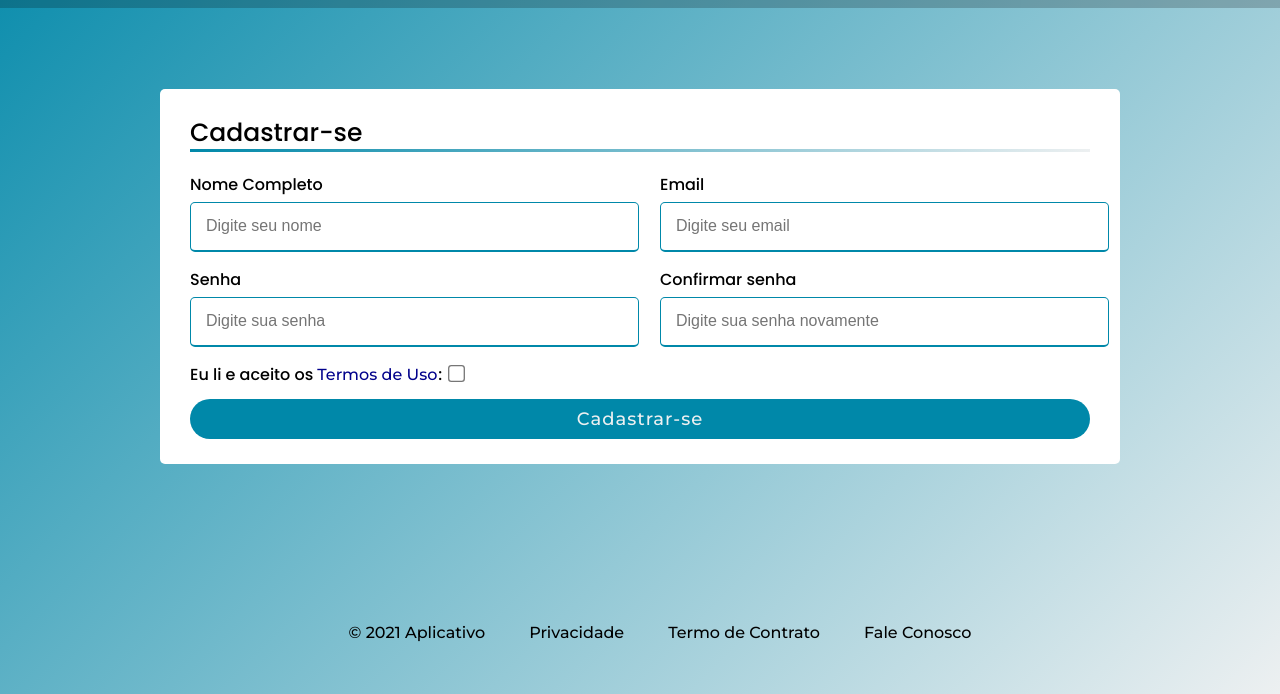
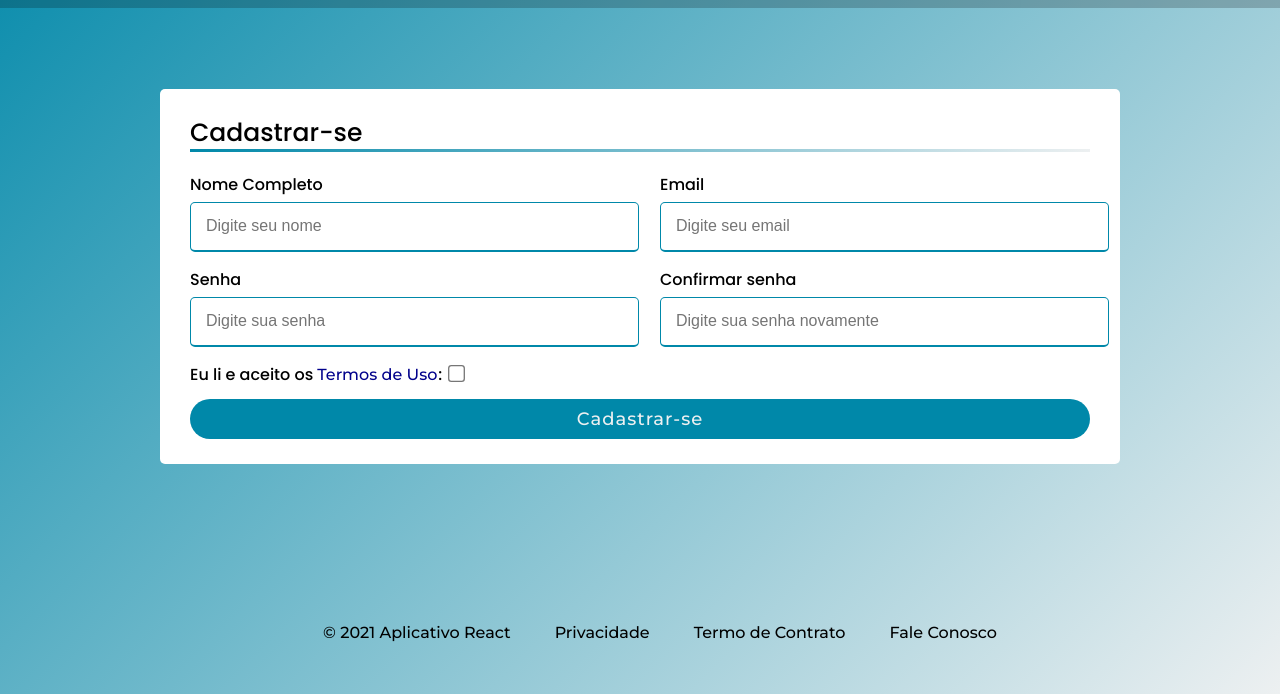
Before and after one commit to NetoTV/Foco-Total, a plain HTML site: page registrar.html in a window 1280 px wide. Shown: the part 142-836 px from the top of the page. Drawn offline with Linux system fonts and the light colour scheme.

Commit message:
atualizando nomes e testando
Atualizando o título do projeto e tb o footer só para testar.

```diff
--- a/registrar.html
+++ b/registrar.html
@@ -7,7 +7,7 @@
     <meta name="description" content="">
     <meta name="viewport" content="width=device-width, initial-scale=1.0">
     <link rel="stylesheet" href="styles.css">
-    <title>Aplicativo</title>
+    <title>Aplicativo React</title>
 </head>
 
 <body>
@@ -61,7 +61,7 @@
     <p class="error-validation template"></p>
     <footer>
         <ul class="nav__links">
-            <li class="footerTexto">© 2021 Aplicativo</li>
+            <li class="footerTexto">© 2021 Aplicativo React</li>
             <li><a class="footerTexto" href="#">Privacidade</a></li>
             <li><a class="footerTexto" href="#">Termo de Contrato</a></li>
             <li><a class="footerTexto" href="#">Fale Conosco</a></li>
```
